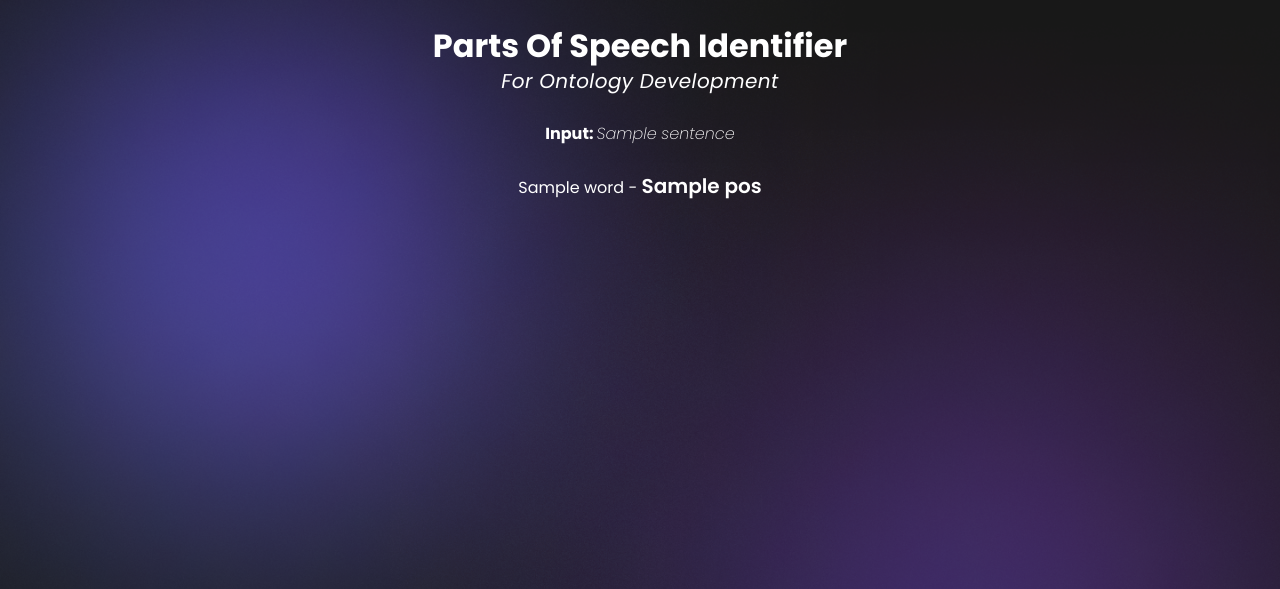
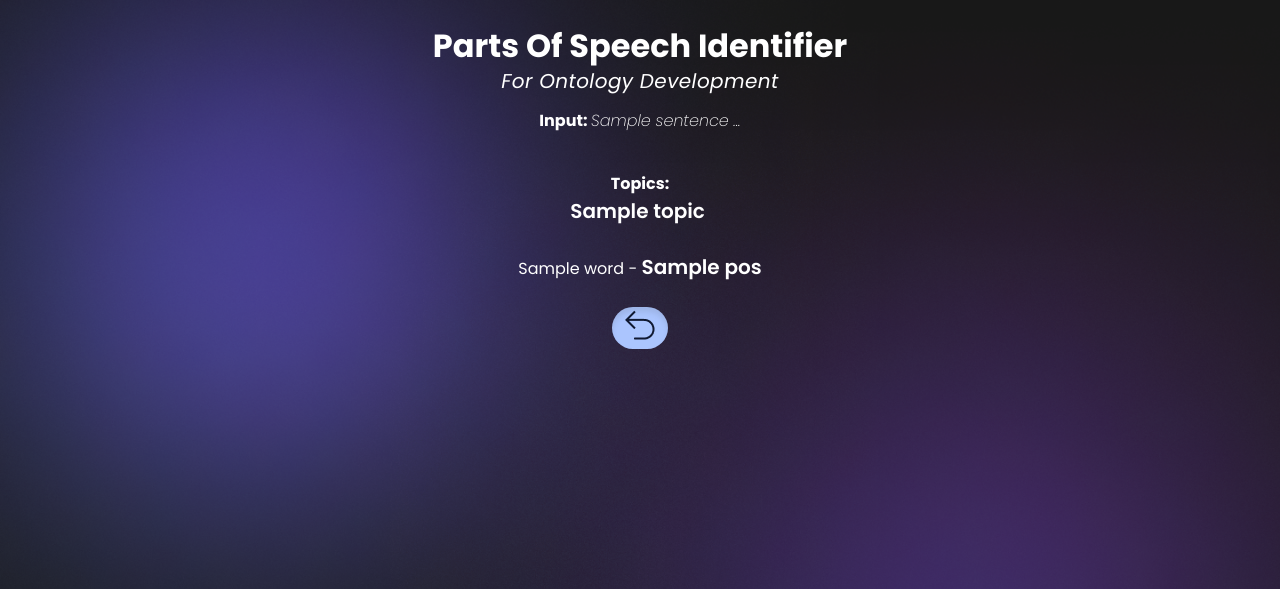
Before and after one commit to ibrooz94/partsofspeech, a Flask app: template templates/result.html in a window 1280 px wide. Shown: the top 589 px of the page. Run offline with Flask 2, Linux system fonts and the light colour scheme; the template is opened without the code that fills it: most values are stand-ins (such as "Sample title", 1, 10 or a date in 2020).

Commit message:
LDA functionality II

```diff
--- a/requirements.txt
+++ b/requirements.txt
@@ -1,6 +1,8 @@
 aniso8601==9.0.1
+anyascii==0.3.1
 click==8.1.3
 colorama==0.4.6
+contractions==0.1.73
 Flask==2.2.3
 Flask-Cors==3.0.10
 Flask-RESTful==0.3.9
@@ -10,8 +12,10 @@ Jinja2==3.1.2
 joblib==1.2.0
 MarkupSafe==2.1.2
 nltk==3.8.1
+pyahocorasick==2.0.0
 pytz==2022.7.1
 regex==2022.10.31
 six==1.16.0
+textsearch==0.0.24
 tqdm==4.65.0
 Werkzeug==2.2.3
--- a/static/css/index.css
+++ b/static/css/index.css
@@ -14,7 +14,9 @@ body {
     align-items: center;
     background: url('/static/img/bg.png');
     background-repeat: no-repeat;
+    background-attachment: fixed;
     background-size: cover;
+
 }
 h1, h3, p, li{
     color: #FFFFFF;
@@ -52,7 +54,7 @@ label[for=inputtext] {
     line-height: 30px;
     /* identical to box height */
 
-    margin-top: 10%;
+    margin-top: 5%;
     text-align: center;
     color: #ECF8F7;
 }
@@ -60,7 +62,7 @@ label[for=inputtext] {
 #inputtext {
     display: flex;
     flex-direction: row;
-
+    width: 70vw;
     align-items: flex-start;
     padding: 10px 16px;
     gap: 10px;
@@ -73,7 +75,7 @@ input[type=submit] {
     display: flex;
     justify-content: center;
     align-items: center;
-    padding: 3% 8%;
+    padding: 2% 5%;
     margin: auto;
 
     background: #ABC5FE;
--- a/static/css/result.css
+++ b/static/css/result.css
@@ -10,7 +10,7 @@ h3 {
 }
 
 p.input {
-    margin-top: 2%;
+    margin:1% 2% 0 2%;
     font-weight: 700;
 }
 
@@ -23,14 +23,37 @@ span.part {
     font-style: normal;
     font-weight: 600;
     font-size: 20px;
-    /* identical to box height */
+    text-align: center;
+}
 
-    text-align: center;
+ul.topics{
+    display: flex;
+    flex-direction: row;
+    font-weight: 600;
+    font-size: 20px;
+}
+
+ul{
+    margin-bottom: 2%;
 }
 
 ul li {
     list-style: none;
 }
+
+button.back {
+    display: flex;
+    justify-content: center;
+    align-items: center;
+    padding: 3px 1%;
+    margin: auto;
+
+    background: #ABC5FE;
+    box-shadow: inset 0px 5px 5px rgba(85, 91, 110, 0.15);
+    border-radius: 30px;
+    border-style: none;
+}
+
 
 .verb {
     color: blue;
--- a/templates/index.html
+++ b/templates/partspeech.html
@@ -10,9 +10,9 @@
 <body>
     <h1>Parts of Speech Identifier</h1>
     <h3>For Ontology Development</h3>
-    <form method="post" action="/">
+    <form method="post" action="/partspeech">
         <label for="inputtext">Enter text:</label><br>
-        <textarea id="inputtext" name="sentence" rows="4" cols="50" required></textarea><br><br>
+        <textarea id="inputtext" name="sentence" rows="8" cols="50" required></textarea><br><br>
         <input type="submit" value="Submit">
     </form>
 </body>
--- a/templates/result.html
+++ b/templates/result.html
@@ -12,12 +12,22 @@
     <h1>Parts of Speech Identifier</h1>
     <h3>For Ontology Development</h3>
 
-    <p class="input">Input: <span class="italize">{{ sentence }} </span></p> <br>
+    <p class="input">Input: <span class="italize">{{ sentence[:400] }} ... </span></p> <br>
+
+    {% if topics %}
+    <p class="input">Topics: </p>
+        <ul class="topics">
+            {% for topic in topics %}
+            <li  >{{ topic }}</li> &nbsp;
+            {% endfor %}
+        </ul>
+    {% endif %}
 
     <ul>
     {% for word, pos in pos_tags %}
         <li>{{ word }} - <span class=" part {{ pos|pos_class }}">{{ pos }}</span> </li>
     {% endfor %}
     </ul>
+    <button class="back"> <a href="/"><img src="/static/img/back_arrow.png" alt=""> </a></button>
 </body>
 </html>
```
Also changed, not shown: static/img/back_arrow.png (added).
